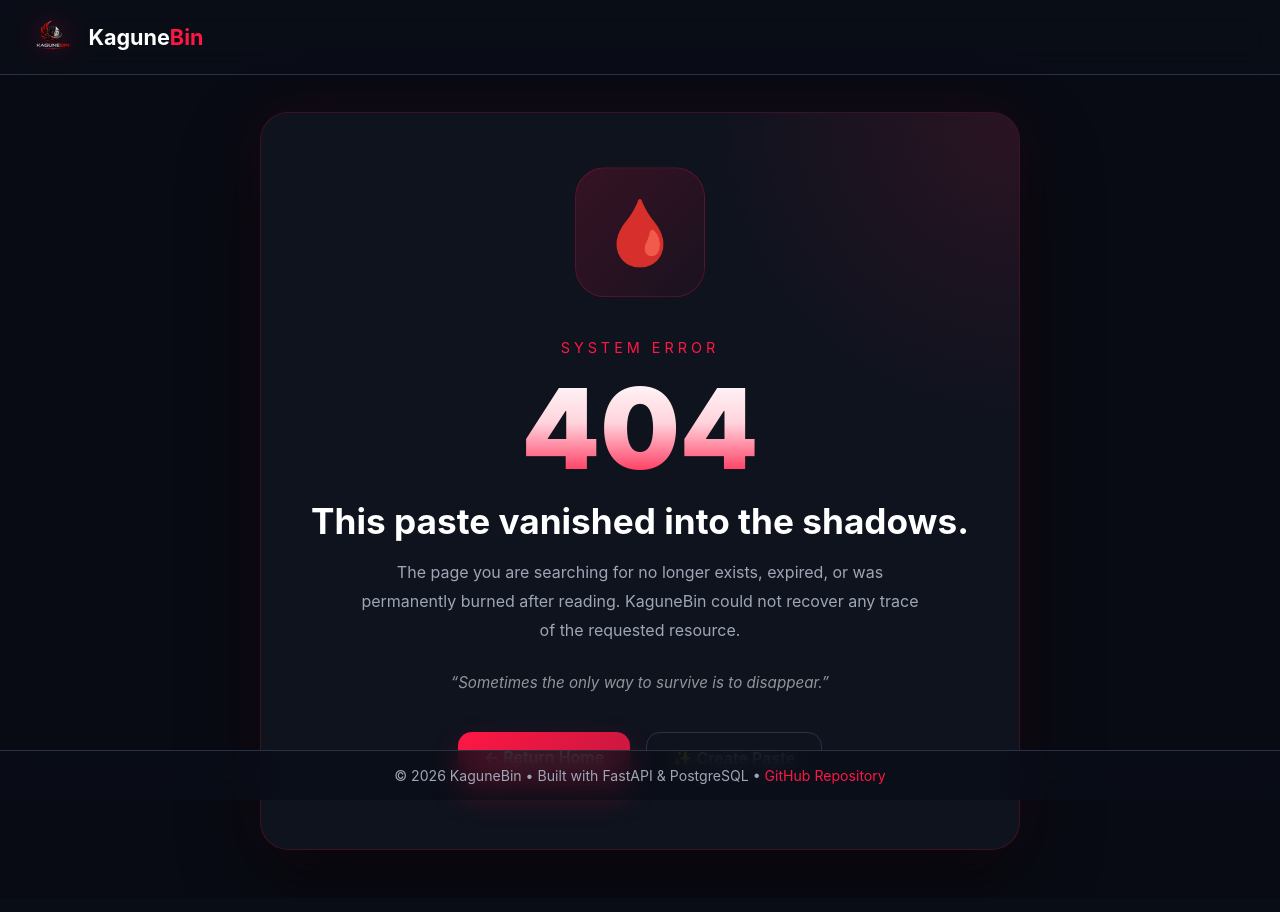
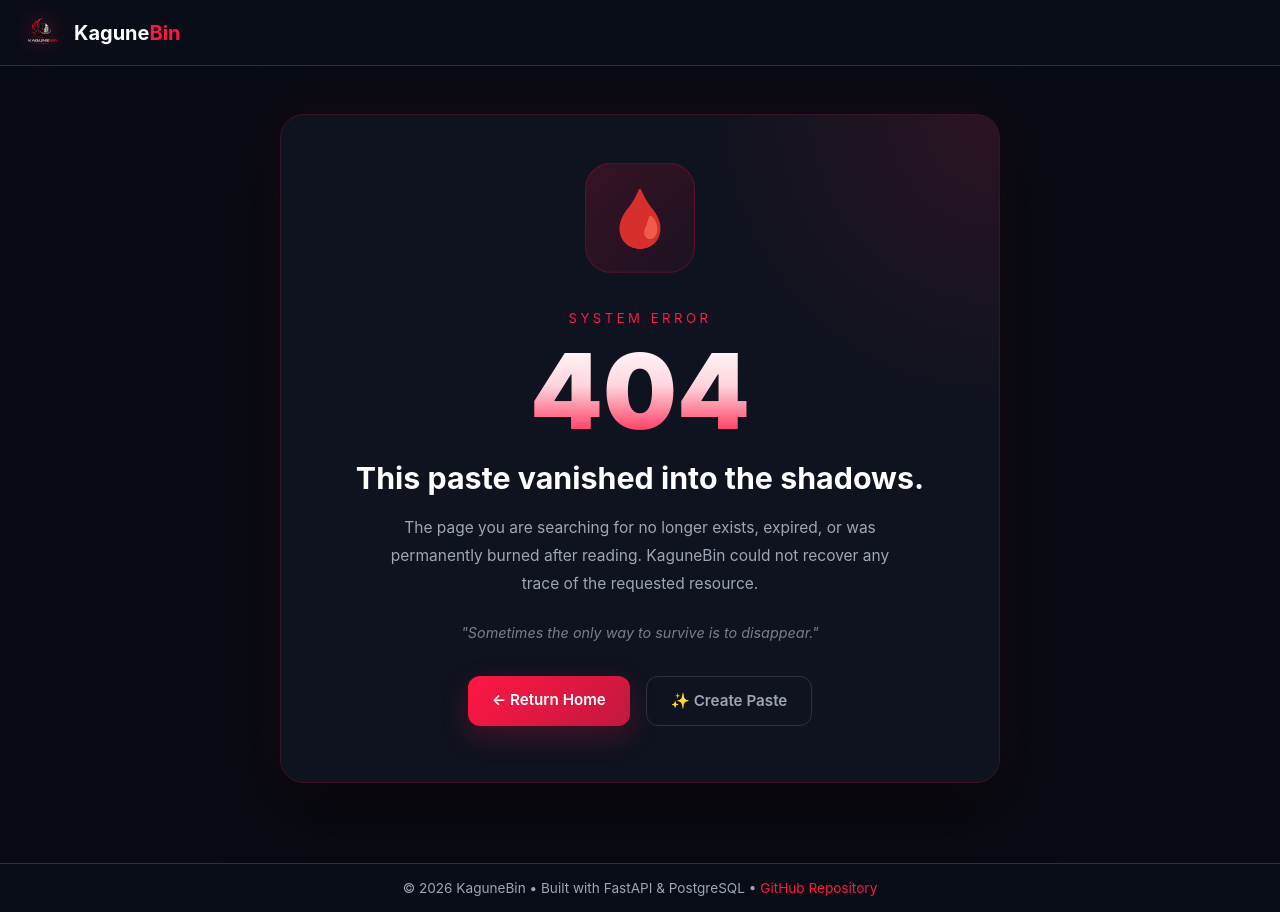
Before and after one commit to MKishoreDev/KaguneBin, a Python web app: template templates/404.html in a window 1280 px wide. Before the commit the page ends 850 px from the top, so only its background shows below. Run offline with Jinja, Linux system fonts and the light colour scheme; the template is opened without the code that fills it, so the values that code supplies are empty.

Commit message:
Update 404.html

```diff
--- a/templates/404.html
+++ b/templates/404.html
@@ -23,16 +23,13 @@
             --text-secondary: #9ea6b5;
             --border-color: #2a3145;
             --accent-glow: rgba(255, 23, 68, 0.16);
-            --blood-red: #dc143c;
         }
 
-        html,
-        body {
+        html, body {
             min-height: 100%;
             background: var(--background);
             color: var(--text-primary);
             font-family: "Inter", "Segoe UI", sans-serif;
-            overflow: hidden;
         }
 
         body::before {
@@ -59,41 +56,30 @@
         }
 
         @keyframes pulseGlow {
-            0%, 100% {
-                opacity: 0.7;
-                transform: scale(1);
-            }
-
-            50% {
-                opacity: 1;
-                transform: scale(1.03);
-            }
+            0%, 100% { opacity: 0.7; transform: scale(1); }
+            50%       { opacity: 1;   transform: scale(1.03); }
         }
 
         @keyframes float {
-            0%, 100% {
-                transform: translateY(0px);
-            }
-
-            50% {
-                transform: translateY(-12px);
-            }
+            0%, 100% { transform: translateY(0px); }
+            50%       { transform: translateY(-10px); }
         }
 
+        /* ── HEADER ── */
         header {
-            position: fixed;
+            position: sticky;
             top: 0;
             width: 100%;
             z-index: 999;
             backdrop-filter: blur(14px);
-            background: rgba(10, 14, 24, 0.82);
+            background: rgba(10, 14, 24, 0.88);
             border-bottom: 1px solid var(--border-color);
         }
 
         .header-content {
             max-width: 1400px;
             margin: auto;
-            padding: 1rem 2rem;
+            padding: 0.85rem 1.5rem;
             display: flex;
             align-items: center;
             justify-content: space-between;
@@ -102,39 +88,38 @@
         .logo {
             display: flex;
             align-items: center;
-            gap: 0.9rem;
+            gap: 0.75rem;
             text-decoration: none;
             color: var(--text-primary);
-            font-size: 1.35rem;
+            font-size: 1.25rem;
             font-weight: 700;
         }
 
         .logo img {
-            width: 42px;
-            height: 42px;
+            width: 38px;
+            height: 38px;
             object-fit: contain;
-            filter: drop-shadow(0 0 14px rgba(255, 23, 68, 0.4));
+            filter: drop-shadow(0 0 12px rgba(255, 23, 68, 0.4));
         }
 
-        .logo span:last-child {
-            color: var(--primary-color);
-        }
+        .logo span { color: var(--primary-color); }
 
+        /* ── MAIN ── */
         .error-wrapper {
-            min-height: 100vh;
+            min-height: calc(100vh - 60px);
             display: flex;
             align-items: center;
             justify-content: center;
-            padding: 7rem 2rem 3rem;
+            padding: 3rem 1.25rem 5rem; /* bottom pad clears footer */
         }
 
         .error-box {
             width: 100%;
-            max-width: 760px;
-            background: rgba(17, 21, 34, 0.82);
+            max-width: 720px;
+            background: rgba(17, 21, 34, 0.88);
             border: 1px solid rgba(255, 23, 68, 0.18);
-            border-radius: 28px;
-            padding: 4rem 3rem;
+            border-radius: 24px;
+            padding: 3.5rem 2.5rem;
             text-align: center;
             position: relative;
             overflow: hidden;
@@ -147,113 +132,92 @@
             content: "";
             position: absolute;
             inset: 0;
-            background:
-                radial-gradient(circle at top right, rgba(255, 23, 68, 0.12), transparent 30%);
+            background: radial-gradient(circle at top right, rgba(255, 23, 68, 0.12), transparent 30%);
             pointer-events: none;
         }
 
         .error-icon {
-            width: 130px;
-            height: 130px;
-            margin: auto auto 2rem;
-            border-radius: 30px;
-            background: linear-gradient(
-                135deg,
-                rgba(255, 23, 68, 0.18),
-                rgba(194, 24, 63, 0.08)
-            );
-
+            width: 110px;
+            height: 110px;
+            margin: 0 auto 1.8rem;
+            border-radius: 26px;
+            background: linear-gradient(135deg, rgba(255, 23, 68, 0.18), rgba(194, 24, 63, 0.08));
             border: 1px solid rgba(255, 23, 68, 0.25);
-
             display: flex;
             align-items: center;
             justify-content: center;
-
-            font-size: 4rem;
-
-            animation:
-                pulseGlow 4s ease-in-out infinite,
-                float 4s ease-in-out infinite;
+            font-size: 3.5rem;
+            animation: pulseGlow 4s ease-in-out infinite, float 4s ease-in-out infinite;
         }
 
         .error-status {
             color: var(--primary-color);
-            font-size: 0.9rem;
-            letter-spacing: 0.25rem;
+            font-size: 0.82rem;
+            letter-spacing: 0.22rem;
             text-transform: uppercase;
-            margin-bottom: 1rem;
+            margin-bottom: 0.8rem;
         }
 
         .error-code {
-            font-size: 7rem;
+            font-size: 6.5rem;
             line-height: 1;
             font-weight: 900;
             margin-bottom: 1rem;
-
-            background: linear-gradient(
-                180deg,
-                #ffffff 0%,
-                #ffd4dd 45%,
-                #ff1744 100%
-            );
-
+            background: linear-gradient(180deg, #ffffff 0%, #ffd4dd 45%, #ff1744 100%);
             -webkit-background-clip: text;
             -webkit-text-fill-color: transparent;
         }
 
         .error-title {
-            font-size: 2.2rem;
+            font-size: 1.9rem;
             margin-bottom: 1rem;
             font-weight: 700;
+            line-height: 1.3;
         }
 
         .error-description {
-            max-width: 560px;
-            margin: auto;
+            max-width: 520px;
+            margin: 0 auto;
             color: var(--text-secondary);
             line-height: 1.8;
-            font-size: 1rem;
+            font-size: 0.97rem;
         }
 
         .quote {
-            margin-top: 1.8rem;
-            color: rgba(255,255,255,0.55);
+            margin-top: 1.6rem;
+            color: rgba(255,255,255,0.45);
             font-style: italic;
-            font-size: 0.95rem;
+            font-size: 0.9rem;
+            padding: 0 1rem;
         }
 
         .actions {
-            margin-top: 2.5rem;
+            margin-top: 2.2rem;
             display: flex;
             justify-content: center;
             gap: 1rem;
             flex-wrap: wrap;
         }
 
-        .btn-primary,
-        .btn-secondary {
-            padding: 0.95rem 1.6rem;
-            border-radius: 14px;
+        .btn-primary, .btn-secondary {
+            padding: 0.9rem 1.5rem;
+            border-radius: 12px;
             text-decoration: none;
             font-weight: 600;
             transition: 0.3s;
+            font-size: 0.95rem;
+            display: inline-block;
         }
 
         .btn-primary {
-            background: linear-gradient(
-                135deg,
-                var(--primary-color),
-                var(--primary-dark)
-            );
-
+            background: linear-gradient(135deg, var(--primary-color), var(--primary-dark));
             color: white;
-
-            box-shadow: 0 12px 30px rgba(255, 23, 68, 0.22);
+            box-shadow: 0 10px 28px rgba(255, 23, 68, 0.22);
         }
 
         .btn-primary:hover {
             transform: translateY(-2px);
-            box-shadow: 0 0 35px rgba(255, 23, 68, 0.35);
+            box-shadow: 0 0 32px rgba(255, 23, 68, 0.35);
         }
 
         .btn-secondary {
@@ -268,16 +232,15 @@
             background: var(--accent-glow);
         }
 
+        /* ── FOOTER ── */
         footer {
-            position: fixed;
-            bottom: 0;
             width: 100%;
-            padding: 1rem 2rem;
+            padding: 1rem 1.5rem;
             text-align: center;
             border-top: 1px solid var(--border-color);
             background: rgba(10, 14, 24, 0.78);
             color: var(--text-secondary);
-            font-size: 0.88rem;
+            font-size: 0.85rem;
             backdrop-filter: blur(12px);
         }
 
@@ -363,30 +331,20 @@
         </p>
 
         <p class="quote">
-            “Sometimes the only way to survive is to disappear.”
+            "Sometimes the only way to survive is to disappear."
         </p>
 
         <div class="actions">
-
-            <a href="/" class="btn-primary">
-                ← Return Home
-            </a>
-
-            <a href="/paste" class="btn-secondary">
-                ✨ Create Paste
-            </a>
-
+            <a href="/" class="btn-primary">← Return Home</a>
+            <a href="/" onclick="event.preventDefault(); window.history.back()" class="btn-secondary">✨ Create Paste</a>
         </div>
 
     </div>
-
 </main>
 
 <footer>
     © 2026 KaguneBin • Built with FastAPI & PostgreSQL •
-    <a href="https://github.com/MKishoreDev/KaguneBin" target="_blank">
-        GitHub Repository
-    </a>
+    <a href="https://github.com/MKishoreDev/KaguneBin" target="_blank">GitHub Repository</a>
 </footer>
 
 </body>
```
Also changed, not shown: other parts of templates/404.html (+39 -34 lines).
